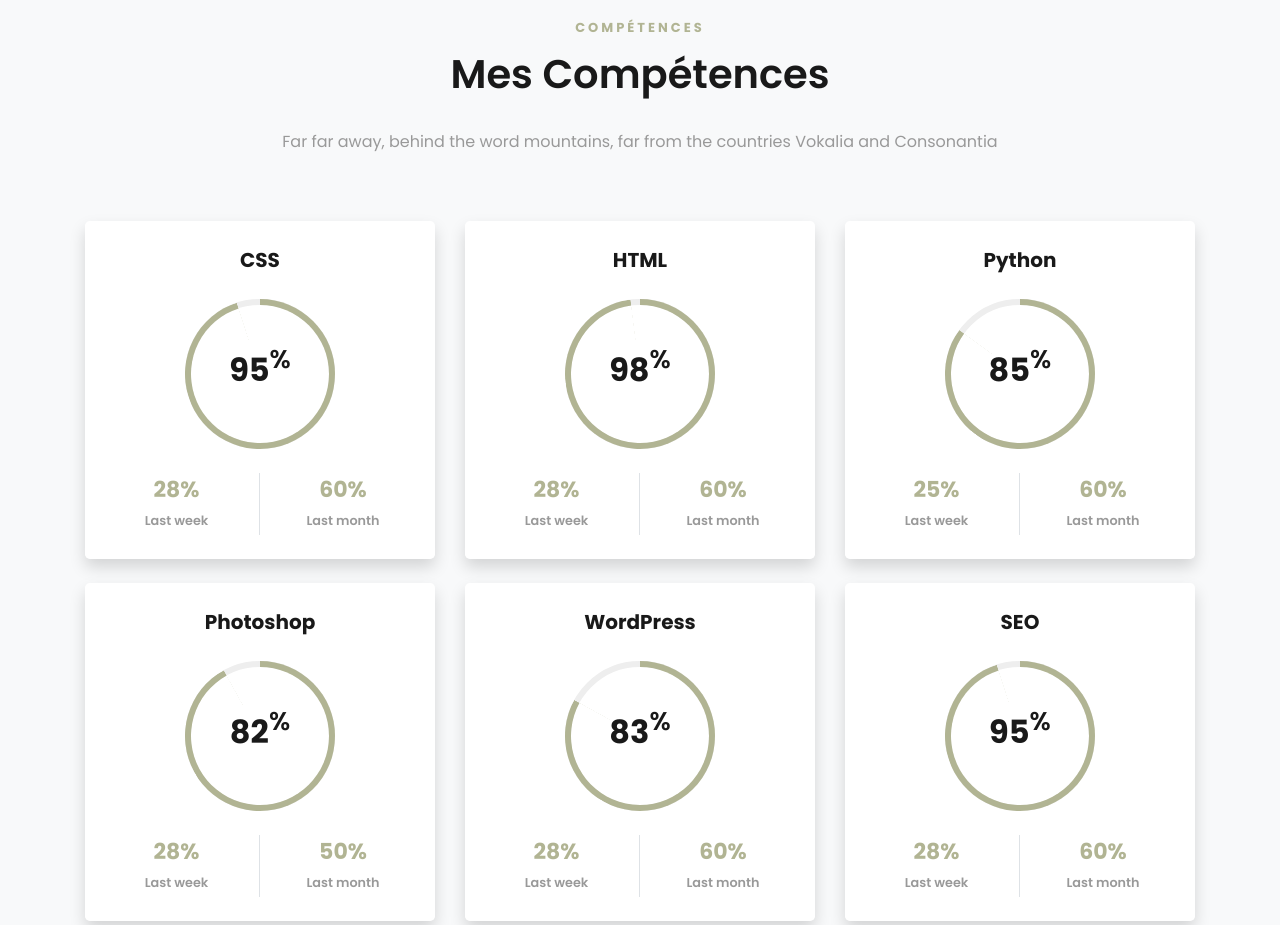
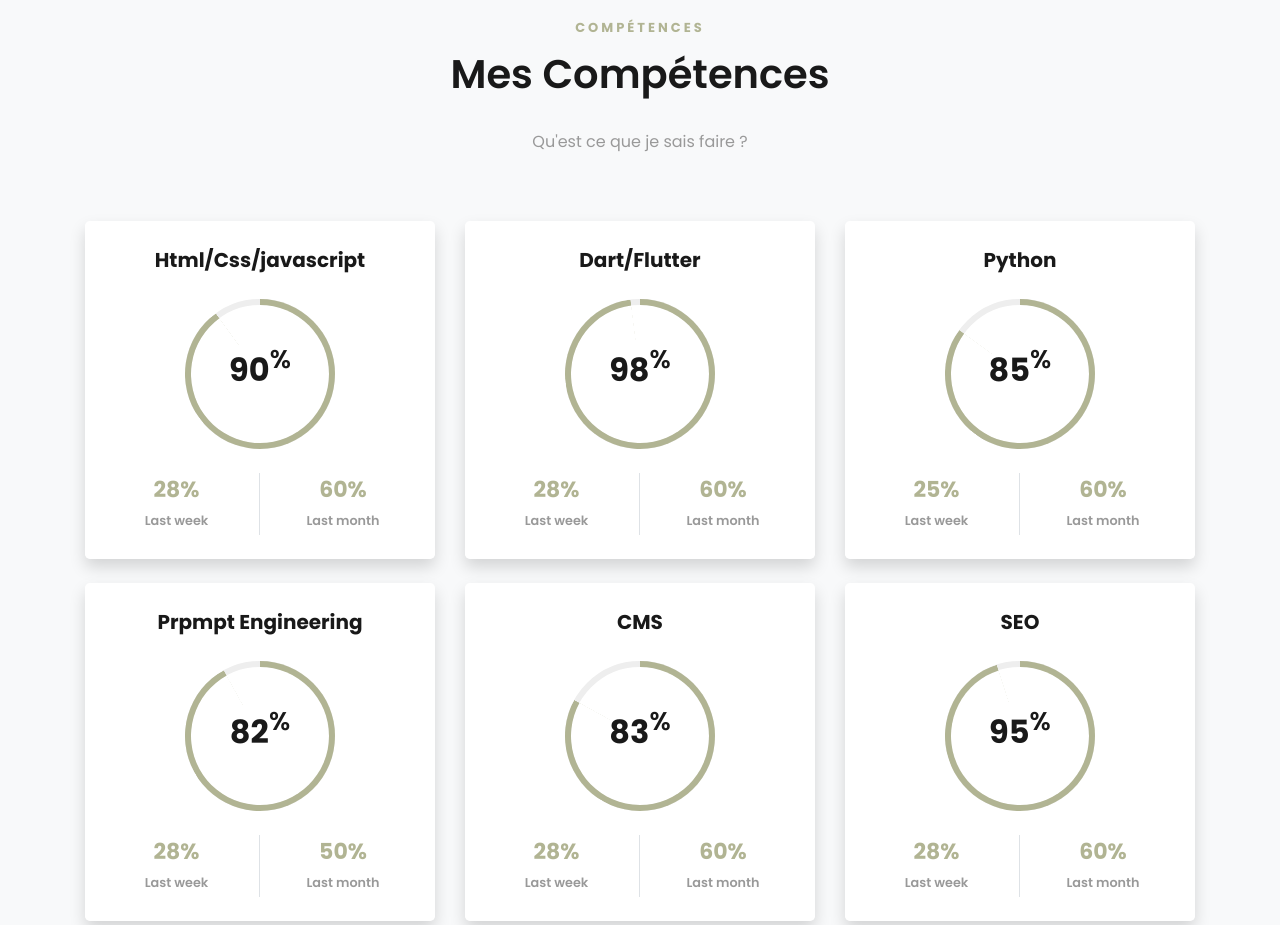
Before and after one commit to gastondieud/EGNONAMEDEY-Gaston-Dieu-donn-.github.io, a plain HTML site: page index.html in a window 1280 px wide. Shown: the part 1920-2845 px from the top of the page. Drawn offline with Linux system fonts and the light colour scheme; some packages are replaced by stand-ins of ours; no server answers; files whose address does not match are found by name.

Commit message:
Update index.html

```diff
--- a/index.html
+++ b/index.html
@@ -208,16 +208,16 @@
 				<div class="col-md-12 heading-section text-center ftco-animate">
 					<span class="subheading">Compétences</span>
 					<h2 class="mb-4">Mes Compétences</h2>
-					<p>Far far away, behind the word mountains, far from the countries Vokalia and Consonantia</p>
+					<p>Qu'est ce que je sais faire ?</p>
 				</div>
 			</div>
 			<div class="row progress-circle mb-5">
 				<div class="col-lg-4 mb-4">
 					<div class="bg-white rounded-lg shadow p-4">
-						<h2 class="h5 font-weight-bold text-center mb-4">CSS</h2>
+						<h2 class="h5 font-weight-bold text-center mb-4">Html/Css/javascript</h2>
 
 						<!-- Progress bar 1 -->
-						<div class="progress mx-auto" data-value='95'>
+						<div class="progress mx-auto" data-value='90'>
 							<span class="progress-left">
 								<span class="progress-bar border-primary"></span>
 							</span>
@@ -225,7 +225,7 @@
 								<span class="progress-bar border-primary"></span>
 							</span>
 							<div class="progress-value w-100 h-100 rounded-circle d-flex align-items-center justify-content-center">
-								<div class="h2 font-weight-bold">95<sup class="small">%</sup></div>
+								<div class="h2 font-weight-bold">90<sup class="small">%</sup></div>
 							</div>
 						</div>
 						<!-- END -->
@@ -245,7 +245,7 @@
 
 				<div class="col-lg-4 mb-4">
 					<div class="bg-white rounded-lg shadow p-4">
-						<h2 class="h5 font-weight-bold text-center mb-4">HTML</h2>
+						<h2 class="h5 font-weight-bold text-center mb-4">Dart/Flutter</h2>
 
 						<!-- Progress bar 1 -->
 						<div class="progress mx-auto" data-value='98'>
@@ -307,7 +307,7 @@
 
 				<div class="col-lg-4 mb-4">
 					<div class="bg-white rounded-lg shadow p-4">
-						<h2 class="h5 font-weight-bold text-center mb-4">Photoshop</h2>
+						<h2 class="h5 font-weight-bold text-center mb-4">Prpmpt Engineering</h2>
 
 						<!-- Progress bar 1 -->
 						<div class="progress mx-auto" data-value='92'>
@@ -338,7 +338,7 @@
 
 				<div class="col-lg-4 mb-4">
 					<div class="bg-white rounded-lg shadow p-4">
-						<h2 class="h5 font-weight-bold text-center mb-4">WordPress</h2>
+						<h2 class="h5 font-weight-bold text-center mb-4">CMS</h2>
 
 						<!-- Progress bar 1 -->
 						<div class="progress mx-auto" data-value='83'>
```
